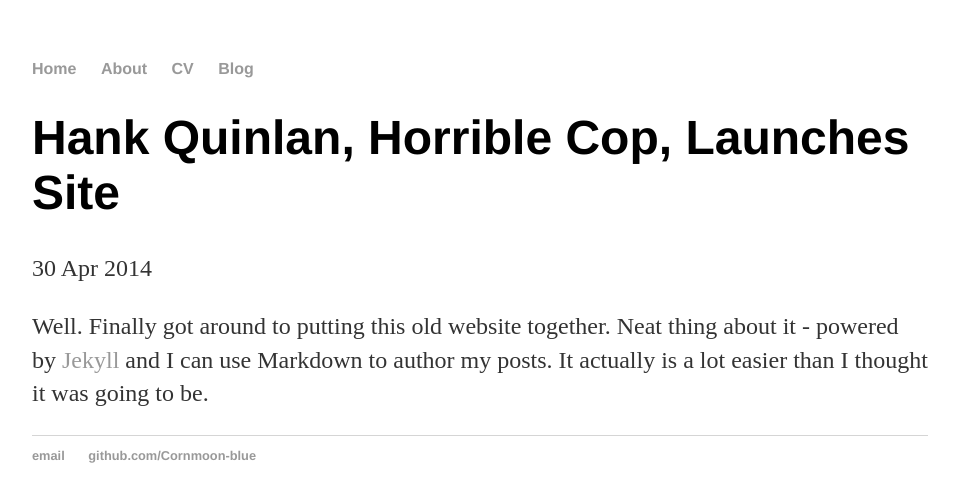
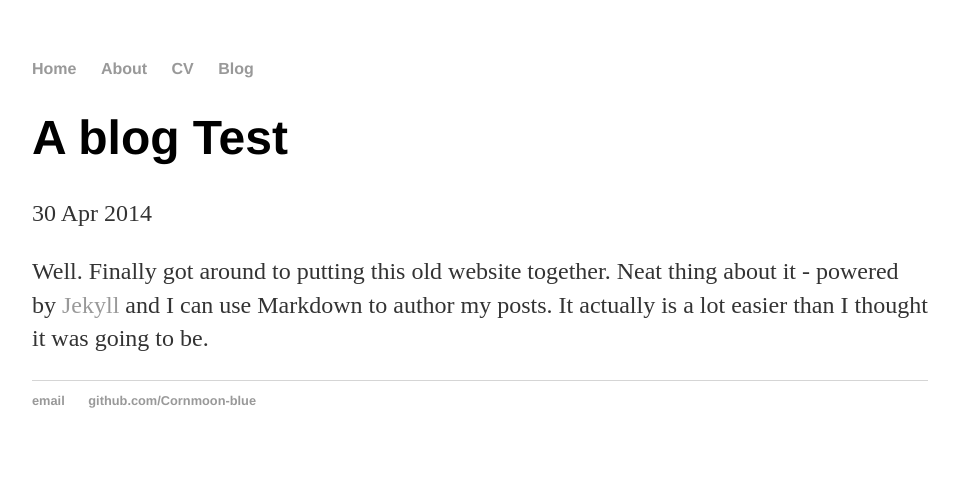
Before and after one commit to cornmoon-blue/cornmoon-blue.github.io, a Jekyll site: the page built from _posts/2014-04-30-jiatestblog.md, in a window 1280 px wide. Shown: the top 502 px of the page, without its empty margins (160-1119 px from the left). Built offline with Jekyll 4.4.1, drawn with Linux system fonts in a browser that asks for light colours.

Commit message:
Update 2014-04-30-jiatestblog.md

```diff
--- a/_posts/2014-04-30-jiatestblog.md
+++ b/_posts/2014-04-30-jiatestblog.md
@@ -1,6 +1,6 @@
 ---
 layout: post
-title: "Hank Quinlan, Horrible Cop, Launches Site"
+title: "A blog Test"
 date: 2014-04-30
 ---
 
```
